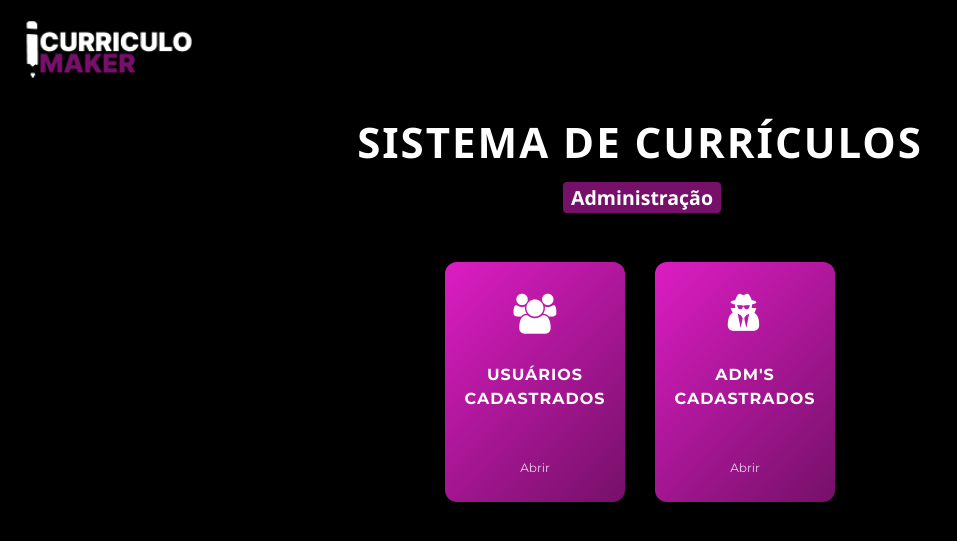
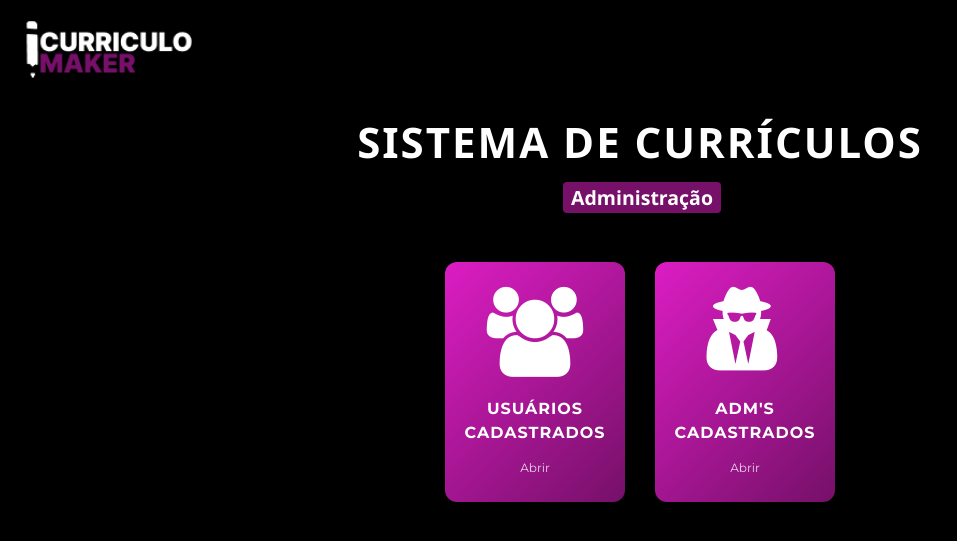
Before and after one commit to EdielOliveira/Agenda12, a PHP site: page /View/admPrincipal.php in a window 1280 px wide. Shown: the top 541 px of the page, without its empty margins (0-957 px from the left). Run offline with PHP 8.4, Linux system fonts and the light colour scheme.

Commit message:
style adjust button- icon "font-size"

```diff
--- a/View/admPrincipal.php
+++ b/View/admPrincipal.php
@@ -64,7 +64,7 @@
     }
 
     .button-icon {
-        font-size: 40px;
+        font-size: 90px;
         margin-bottom: 10px;
         flex: 1;
         display: flex;
```
